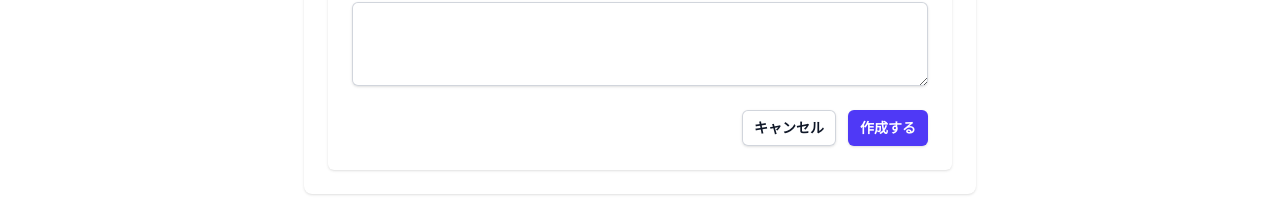
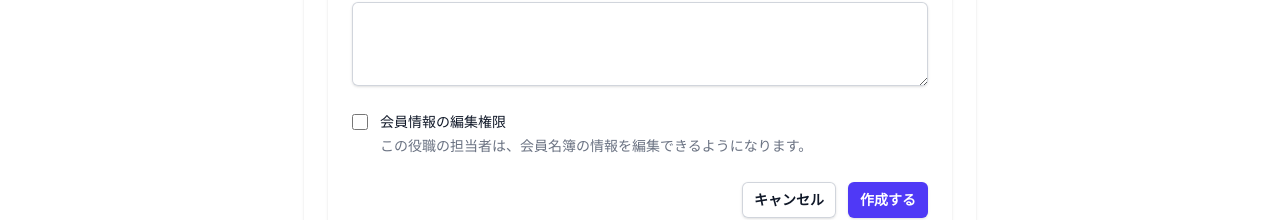
Before and after one commit to masamunet/kodomokai, a Next.js app in the folder frontend/: page /admin/roles/new in a window 1280 px wide. Shown: the part 536-756 px from the top of the page. Built offline with nearby package versions, Linux system fonts and the light colour scheme; no server answers; the database is empty.

Commit message:
feat: 役職に会員情報編集権限を追加し、関連するUIとDBスキーマを更新

```diff
--- a/frontend/app/admin/actions/officer.ts
+++ b/frontend/app/admin/actions/officer.ts
@@ -12,10 +12,11 @@ export async function createRole(formData: FormData) {
   const name = formData.get('name') as string
   const description = formData.get('description') as string
   const display_order = parseInt(formData.get('display_order') as string) || 0
+  const can_edit_members = formData.get('can_edit_members') === 'on'
 
   const { error } = await supabase
     .from('officer_roles')
-    .insert({ name, description, display_order })
+    .insert({ name, description, display_order, can_edit_members })
 
   if (error) {
     console.error('Create role error:', error)
@@ -33,6 +34,7 @@ export async function updateRole(formData: FormData) {
   const name = formData.get('name') as string
   const display_order = parseInt(formData.get('display_order') as string)
   const description = formData.get('description') as string
+  const can_edit_members = formData.get('can_edit_members') === 'on'
 
   if (!id) return { success: false, message: 'IDが指定されていません' }
 
@@ -40,7 +42,7 @@ export async function updateRole(formData: FormData) {
 
   const { error } = await supabase
     .from('officer_roles')
-    .update({ name, display_order, description })
+    .update({ name, display_order, description, can_edit_members })
     .eq('id', id)
 
   if (error) {
--- a/frontend/app/admin/roles/new/RoleForm.tsx
+++ b/frontend/app/admin/roles/new/RoleForm.tsx
@@ -11,6 +11,7 @@ type Props = {
     name: string
     display_order: number // or string, depending on DB type, usually number
     description: string | null
+    can_edit_members: boolean
   }
   initialDisplayOrder?: number
 }
@@ -89,6 +90,24 @@ export default function RoleForm({ role, initialDisplayOrder = 1 }: Props) {
         </div>
       </div>
 
+      <div className="relative flex gap-x-3">
+        <div className="flex h-6 items-center">
+          <input
+            id="can_edit_members"
+            name="can_edit_members"
+            type="checkbox"
+            defaultChecked={role?.can_edit_members}
+            className="h-4 w-4 rounded border-gray-300 text-indigo-600 focus:ring-indigo-600"
+          />
+        </div>
+        <div className="text-sm leading-6">
+          <label htmlFor="can_edit_members" className="font-medium text-gray-900">
+            会員情報の編集権限
+          </label>
+          <p className="text-gray-500">この役職の担当者は、会員名簿の情報を編集できるようになります。</p>
+        </div>
+      </div>
+
       <div className="flex justify-end gap-3">
         <Link href="/admin/roles" className="rounded-md bg-white px-3 py-2 text-sm font-semibold text-gray-900 shadow-sm ring-1 ring-inset ring-gray-300 hover:bg-gray-50">
           キャンセル
```
Also changed, not shown: 1 other file (tests, documents, lock files or other folders).
